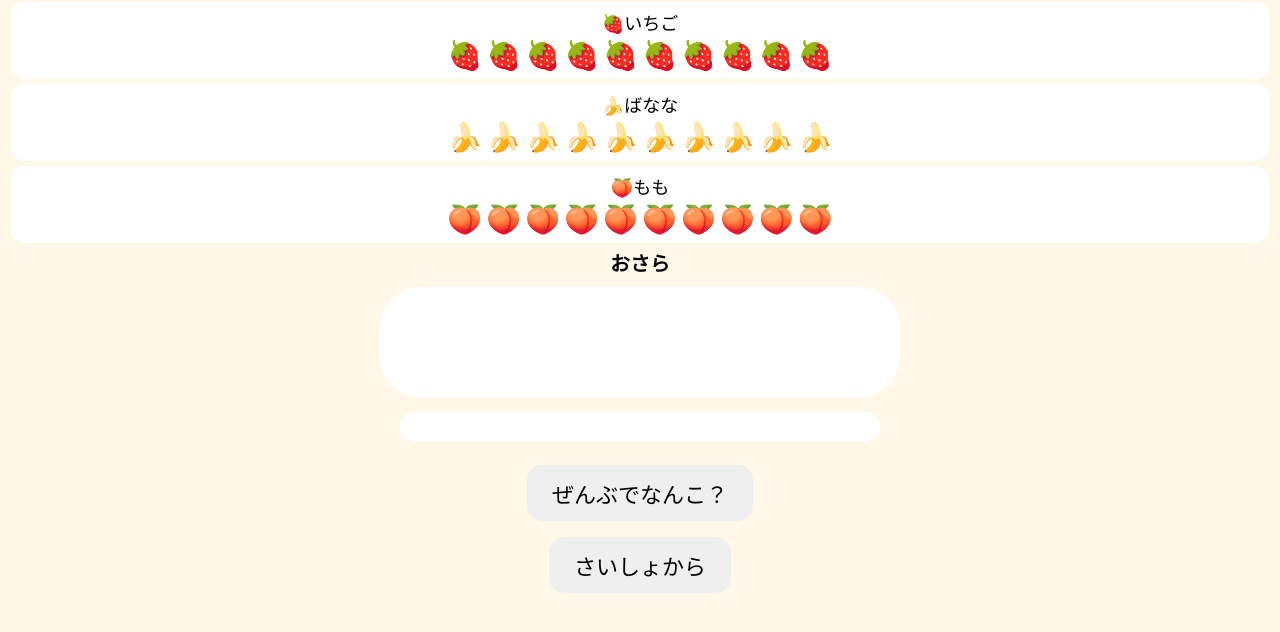
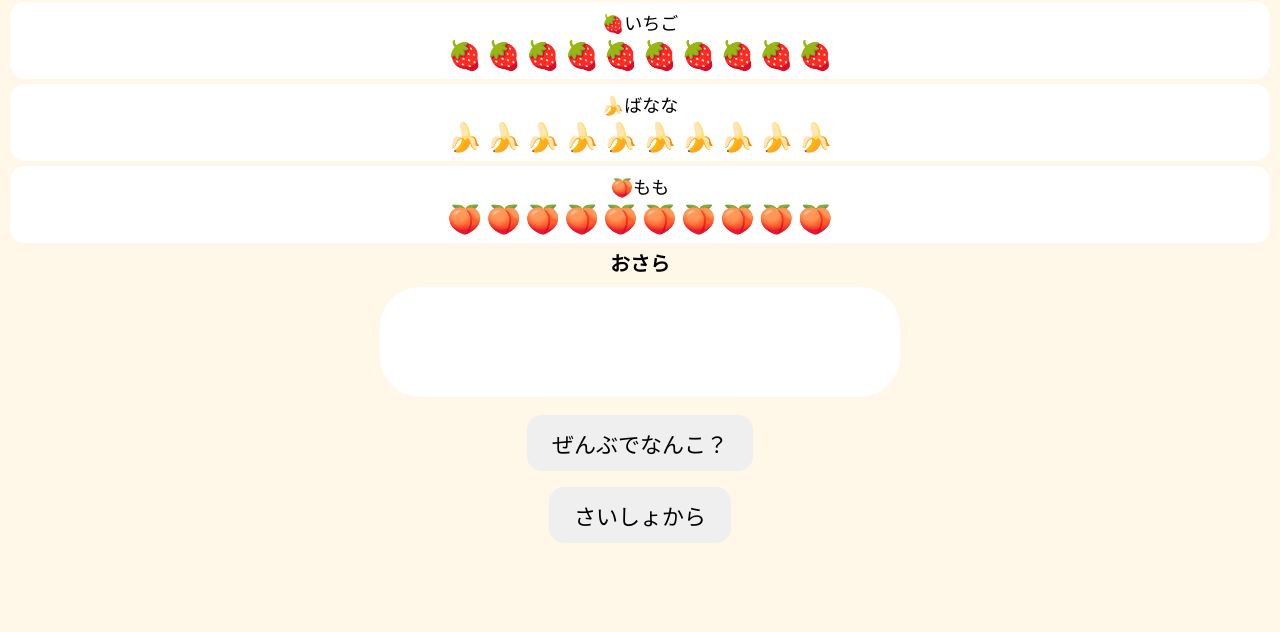
Before and after one commit to natsukikubo7/odango-yasan-game2, a plain HTML site: page index.html in a window 1280 px wide. Shown: the part 98-730 px from the top of the page. Drawn offline with Linux system fonts and the light colour scheme.

Commit message:
style.css

```diff
--- a/style.css
+++ b/style.css
@@ -34,7 +34,6 @@ margin:5px;
 
 
 
-
 #stockArea{
 
 display:flex;
@@ -44,7 +43,6 @@ flex-direction:column;
 gap:5px;
 
 }
-
 
 
 
@@ -94,8 +92,6 @@ margin:2px;
 
 
 
-
-
 #plate{
 
 min-height:90px;
@@ -121,8 +117,6 @@ align-items:center;
 font-size:35px;
 
 padding:10px;
-
-transition:0.3s;
 
 }
 
@@ -151,24 +145,13 @@ font-size:26px;
 
 font-weight:bold;
 
-background:white;
+line-height:1.5;
 
-border-radius:20px;
-
-padding:15px;
-
-margin:15px auto;
-
-width:90%;
+margin:10px auto;
 
 max-width:450px;
 
-line-height:1.5;
-
-color:#555;
-
 }
-
 
 
 
@@ -195,9 +178,6 @@ cursor:pointer;
 background:#ffd966;
 
 }
-
-
-
 
 
 
@@ -231,8 +211,6 @@ white-space:nowrap;
 
 
 
-
-
 .correct{
 
 color:#ff7b00;
@@ -243,9 +221,7 @@ animation:jump 0.8s infinite;
 
 
 
-
 @keyframes jump{
-
 
 0%{
 
@@ -253,13 +229,11 @@ transform:translate(-50%,-50%);
 
 }
 
-
 50%{
 
 transform:translate(-50%,-65%);
 
 }
-
 
 100%{
 
@@ -267,9 +241,7 @@ transform:translate(-50%,-50%);
 
 }
 
-
 }
-
 
 
 
@@ -285,9 +257,7 @@ white-space:nowrap;
 
 
 
-
 @media(max-width:600px){
-
 
 .dango{
 
@@ -295,14 +265,4 @@ font-size:22px;
 
 }
 
-
-.result{
-
-font-size:40px;
-
-padding:30px;
-
 }
-
-
-}
```
